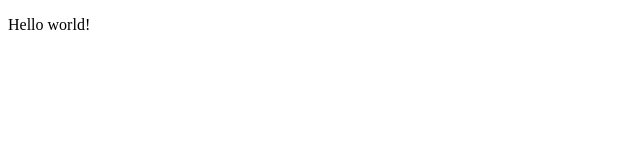
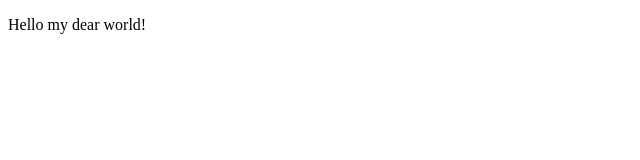
Before and after one commit to Shtefira/Progect, a plain HTML site: page index.html in a window 1280 px wide. Shown: the full height of the page, 0-640 px from the left. Drawn offline with Linux system fonts and the light colour scheme.

Commit message:
second commit

```diff
--- a/index.html
+++ b/index.html
@@ -7,7 +7,7 @@
     <title>Document</title>
 </head>
 <body>
-    <p>Hello world!</p>
+    <p>Hello my dear world!</p>
 
     <script src="js/script.js">
 
```
